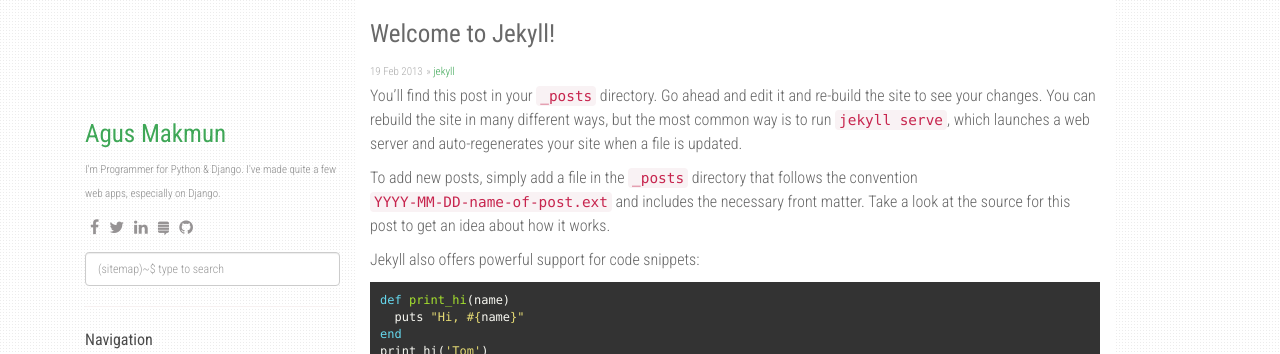
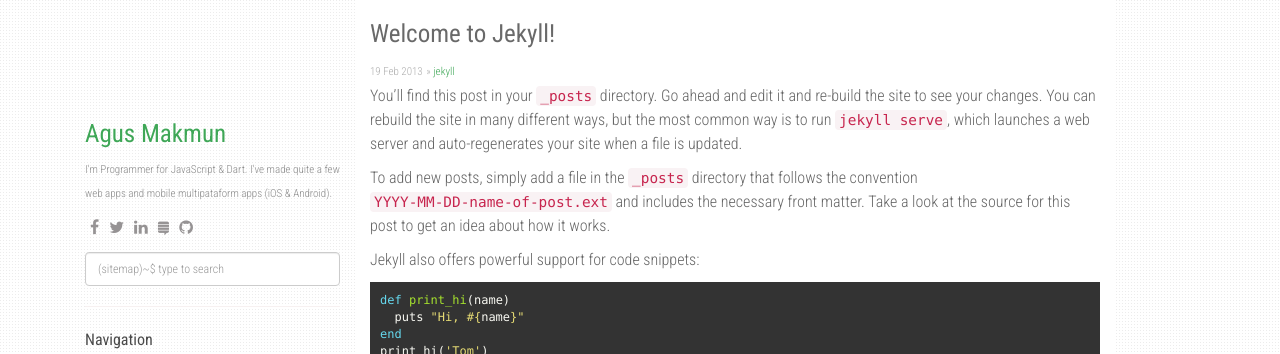
Before and after one commit to tandavala/tandavala.github.io, a Jekyll site: the page built from _posts/2016-04-19-welcome-to-jekyll.markdown, in a window 1280 px wide. Shown: the top 354 px of the page. Built offline with Jekyll 4.4.1, drawn with Linux system fonts in a browser that asks for light colours; nearby versions of some CDN libraries; comment, search, counter and statistics services are not loaded.

Commit message:
update the main index

```diff
--- a/_config.yml
+++ b/_config.yml
@@ -1,9 +1,9 @@
-title: Stack Problems
-description: My Personal Stack Problems
+title: Jose Tandavala
+description: My Personal Web Site
 author: Agus Makmun
-github: https://github.com/agusmakmun
-about: I'm Programmer for Python & Django. I've made quite a few web apps, especially on Django.
-disqus_shortname: stackproblems
+github: https://github.com/tandavala
+about: I'm Programmer for JavaScript & Dart. I've made quite a few web apps and mobile multipataform apps (iOS & Android).
+disqus_shortname: tandavala
 google_analytics: UA-XXXXXXXX-Y
 
 enableTags: true
@@ -15,30 +15,30 @@
     permalink: /project/:path/
 
 social:
-    - icon: fa-facebook
-      link: "#"
-    - icon: fa-twitter
-      link: "#"
-    - icon: fa-linkedin
-      link: "#"
-    - icon: fa-stack-exchange
-      link: "#"
-    - icon: fa-github
-      link: "https://github.com/agusmakmun"
+  - icon: fa-facebook
+    link: "#"
+  - icon: fa-twitter
+    link: "#"
+  - icon: fa-linkedin
+    link: "#"
+  - icon: fa-stack-exchange
+    link: "#"
+  - icon: fa-github
+    link: "https://github.com/tandavala"
 
 share:
   twitter_username: github.io
-  fb_appid: 1749788565247320
+  fb_appid:
 
 urls:
-    - text: About Me
-      url: /about/
-    - text: My Projects
-      url: /projects/
-    - text: XML Feed
-      url: /feed.xml
+  - text: About Me
+    url: /about/
+  - text: My Projects
+    url: /projects/
+  - text: XML Feed
+    url: /feed.xml
 
-url: "https://agusmakmun.github.io"
+url: "https://tandavala.github.io"
 baseurl: ""
 paginate: 20
 per_page: 20
@@ -53,4 +53,4 @@
   comments: ["<!-- ", " -->"]
   endings: all
   ignore:
-    envs: ['development']
+    envs: ["development"]
--- a/static/css/main.css
+++ b/static/css/main.css
@@ -10,15 +10,18 @@
   margin-top: 20px;
   margin-bottom: 20px;
   border: 0;
-  border-top: 1px solid #F7F1F1;
+  border-top: 1px solid #f7f1f1;
   border-bottom: 1px solid #fff;
 }
-span.time, span.categories {
-  color: #ADADAD;
+span.time,
+span.categories {
+  color: #adadad;
   margin-bottom: 5px;
   font-size: 11px;
 }
-h1, h2, h3 {
+h1,
+h2,
+h3 {
   color: #696969;
   font-weight: normal;
 }
@@ -26,15 +29,18 @@
   margin-bottom: 10px;
   font-size: 25px;
 }
-h2, h3 {
+h2,
+h3 {
   margin-bottom: 5px;
 }
-a, a:link, a:active {
+a,
+a:link,
+a:active {
   text-decoration: none;
   color: #3fa757;
 }
 a:hover {
-  color: #B3B3B3;
+  color: #b3b3b3;
   text-decoration: underline;
 }
 
@@ -52,30 +58,30 @@
 }
 .sidebar-nav li::before {
   content: "»";
-  margin-right: .5em;
+  margin-right: 0.5em;
 }
 
 /* Content */
 div.content pre {
   background: #333333;
   padding: 10px;
-  color: #FFF;
+  color: #fff;
   overflow-x: auto;
-  font-family: Menlo, Monaco, Consolas, 'Courier New', monospace;
+  font-family: Menlo, Monaco, Consolas, "Courier New", monospace;
   font-size: 12px;
   border: none;
 }
 div.content .highlight {
-	background: #333333;
+  background: #333333;
 }
 footer {
-  border-top: 1px solid #F7F1F1;
+  border-top: 1px solid #f7f1f1;
   width: 100%;
   height: 10px;
   margin-top: 10px;
   margin-bottom: 3em;
   padding-top: 10px;
-  color: #C2C2C2;
+  color: #c2c2c2;
   font-size: 11px;
   bottom: 0;
   padding-bottom: 10px;
@@ -89,12 +95,12 @@
 }
 div.col-sm-3 strong {
   font-size: 16px;
-  color: #4A4A4A;
+  color: #4a4a4a;
   font-weight: normal;
 }
 div.col-sm-3 div.profile-about {
   margin-top: 10px;
-  color: #8C8C8C;
+  color: #8c8c8c;
 }
 
 /* Pagination */
@@ -118,7 +124,7 @@
 }
 
 /* Social Icons */
-.social{
+.social {
   display: block;
   margin: 10px 0;
 }
@@ -136,7 +142,7 @@
   color: #969394;
 }
 .social li a:hover {
-  color: #6D6D6D;
+  color: #6d6d6d;
 }
 
 .share-page {
@@ -146,7 +152,7 @@
 }
 .post-content img,
 .content img {
-  max-width: 100%
+  max-width: 100%;
 }
 
 /* Responsive Conditional */
@@ -161,3 +167,8 @@
     margin-top: 30px;
   }
 }
+
+/* code the profile*/
+.img-profile {
+  border-radius: 50%;
+}
```
Also changed, not shown: 2 other files.
